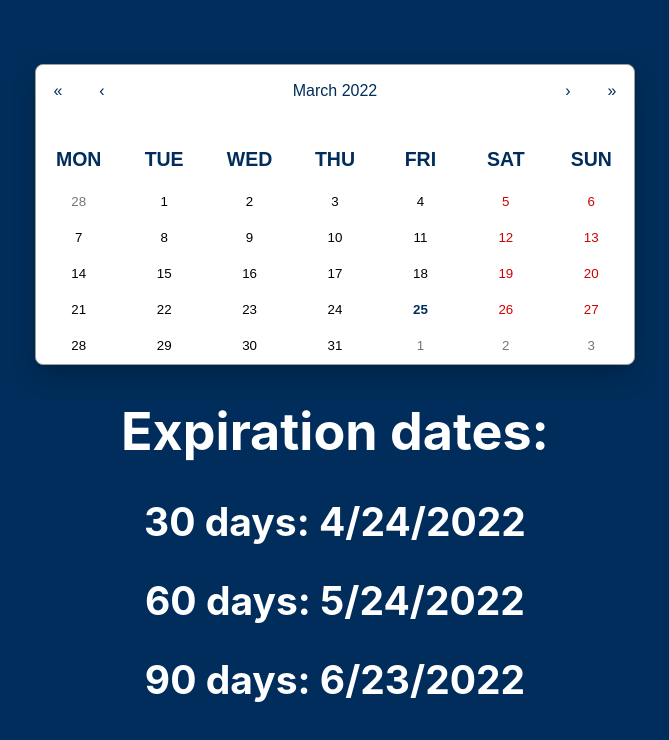
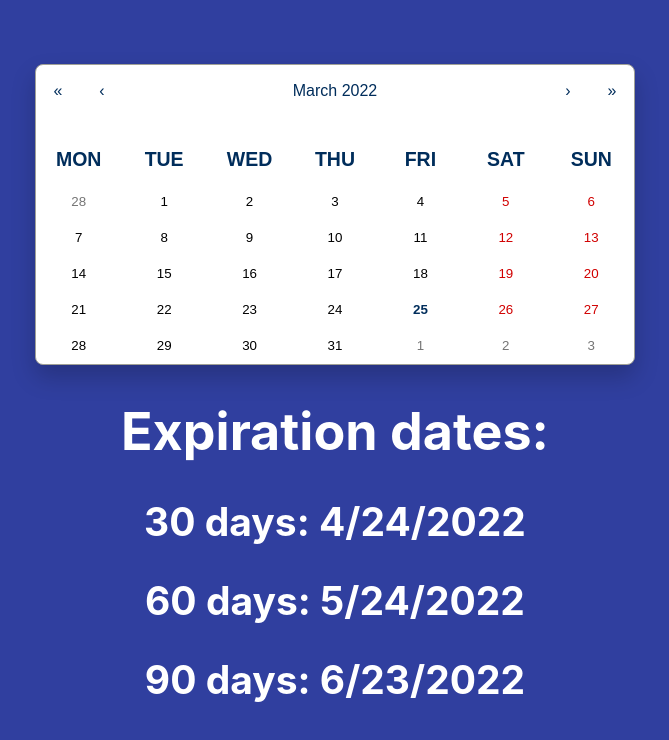
Before and after one commit to coreycarter10/date-calc, a React (Create React App) app: page / in a window 1280 px wide. Shown: the top 740 px of the page, without its empty margins (305-974 px from the left). Built offline with nearby package versions, Linux system fonts and the light colour scheme.

Commit message:
Updated background color

```diff
--- a/src/App.css
+++ b/src/App.css
@@ -14,7 +14,7 @@
 }
 
 .App-header {
-  background-color: #002d5b;
+  background-color: #303f9f;
   min-height: 100vh;
   display: flex;
   flex-direction: column;
```
